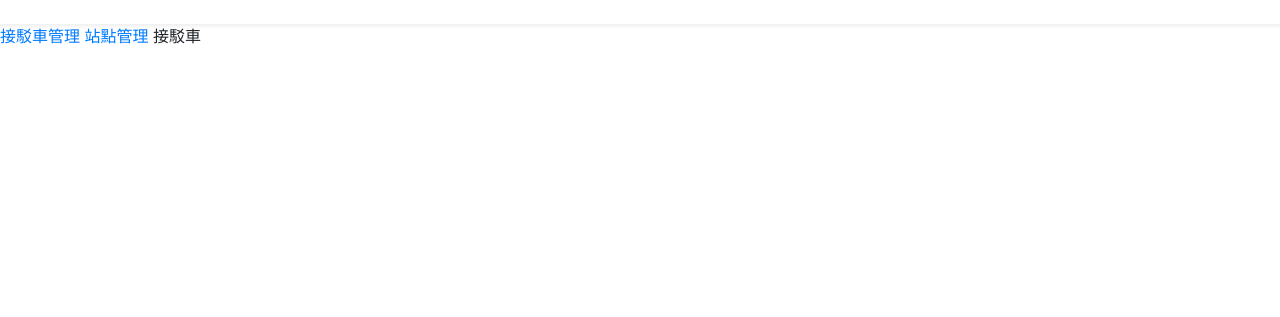
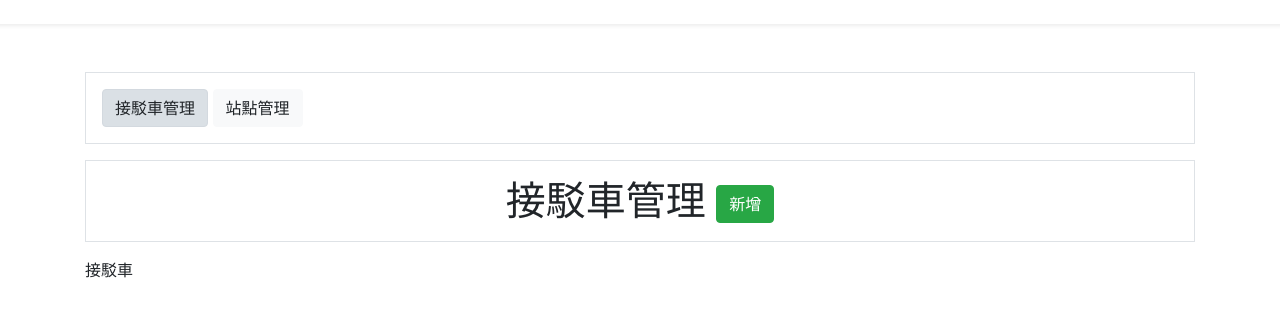
Before and after one commit to mackliu/th53j_National, a PHP site: page /admin.php in a window 1280 px wide. Shown: the part 76-393 px from the top of the page. Run offline with PHP 8.4, Linux system fonts and the light colour scheme.

Commit message:
建立後台功能的標題樣式

```diff
--- a/admin.php
+++ b/admin.php
@@ -9,9 +9,12 @@
 </head>
 <body>
 <?php include "header.php";?>
-<a href="?pos=bus">接駁車管理</a>
-<a href="?pos=station">站點管理</a>
-
+<div class="container mt-5">
+    <div class="border p-3">
+        <a class="btn btn-light active" href="?pos=bus">接駁車管理</a>
+        <a class="btn btn-light " href="?pos=station">站點管理</a>
+    </div>
+    <h1 class="border p-3 text-center my-3">接駁車管理 <button class="btn btn-success">新增</button></h1>
     <?php
     /*     if(isset($_GET['pos'])){
             $pos=$_GET['pos'];
@@ -31,8 +34,8 @@
                 include "admin_station.php";
             break;
         }
-
     ?>
+</div>
 
 <script src="./jquery/jquery.js"></script>
 <script src="./bootstrap/bootstrap.js"></script>
```
Lines whose indentation alone changed are shown as unchanged.
